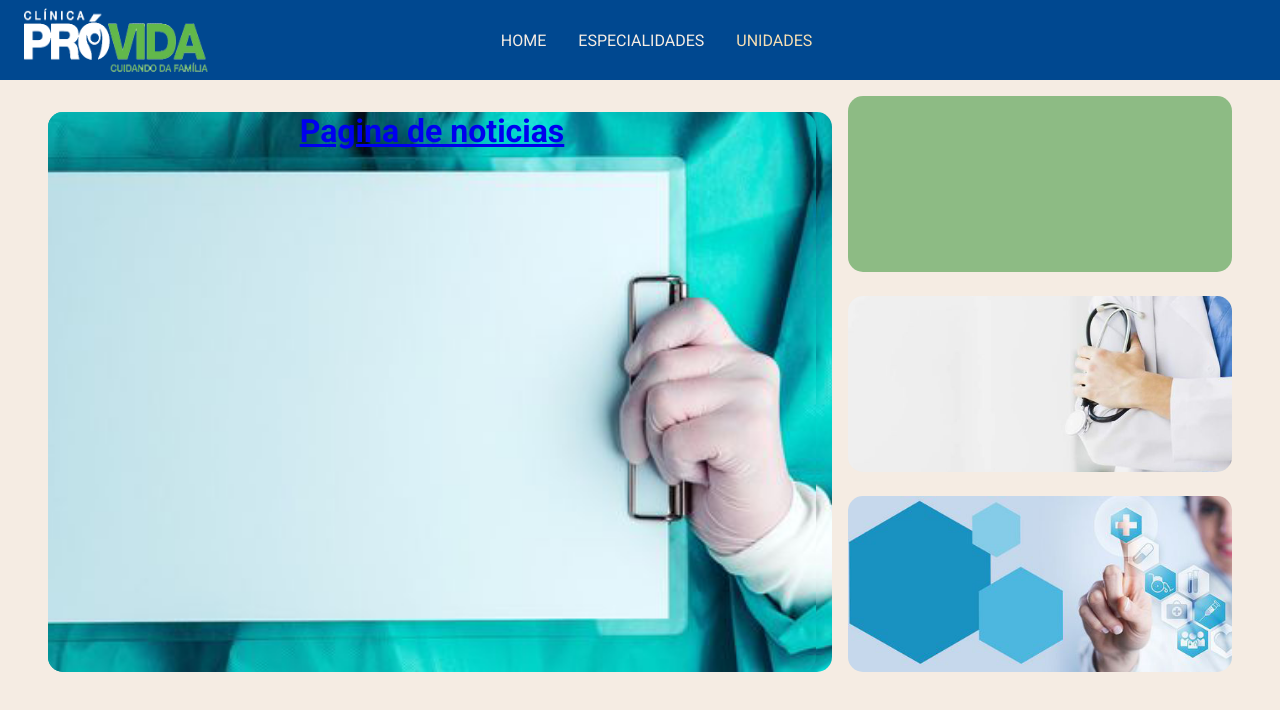
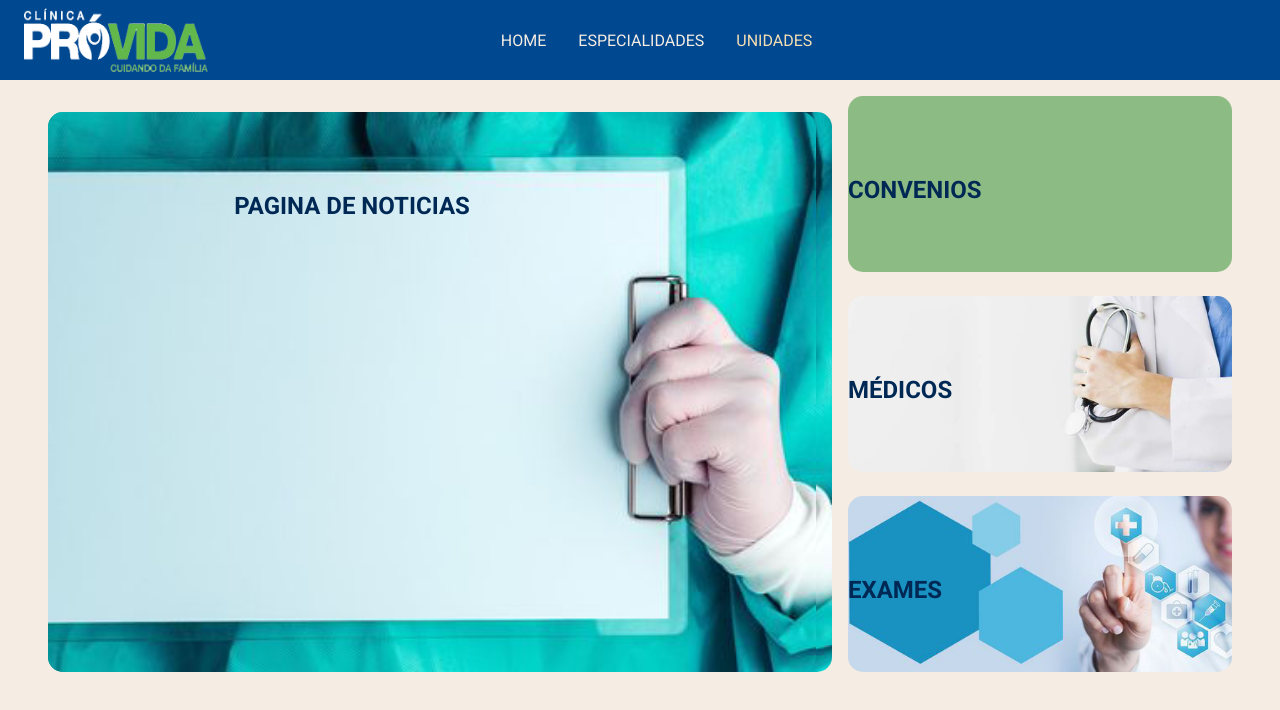
Before and after one commit to MarcioBADias/provida-dashboard, a React (Vite) app: page / in a window 1280 px wide. Shown: the top 710 px of the page. Built offline with nearby package versions, Linux system fonts and the light colour scheme.

Commit message:
⚠ Ajustando marcadores da pagina inicial

```diff
--- a/src/app.jsx
+++ b/src/app.jsx
@@ -7,27 +7,27 @@ const App = () => {
         <Menu />
 
         <div className="container">
-          <Link to="/newsLetter">
+          <Link style={{textDecoration: 'none'}} to="/newsLetter">
             <div className="newsLetter">
               <div className="container newsLetter">
-                <h1>Pagina de noticias</h1>
+                <h2>Pagina de noticias</h2>
               </div>
             </div>
           </Link>
           <div className="optionBox">
               <Link to="/convenios">
                 <div className="convenios box">
-
+                  <h2>Convenios</h2>
                 </div>
               </Link>
               <Link to="/medicos">
                 <div className="medicos box">
-
+                  <h2>Médicos</h2>
                 </div>
               </Link>
               <Link to="/exames">
                 <div className="exames box">
-
+                  <h2>Exames</h2>
                 </div>
               </Link>
           </div>
--- a/src/index.css
+++ b/src/index.css
@@ -59,3 +59,10 @@ body{
 .exames{
   background: url('/exames.png') center/cover;
 }
+
+h2{
+  position: absolute;
+  padding: 5rem 10rem 0 0;
+  text-transform: uppercase;
+  color: var(--color-primary-900);
+}
```
